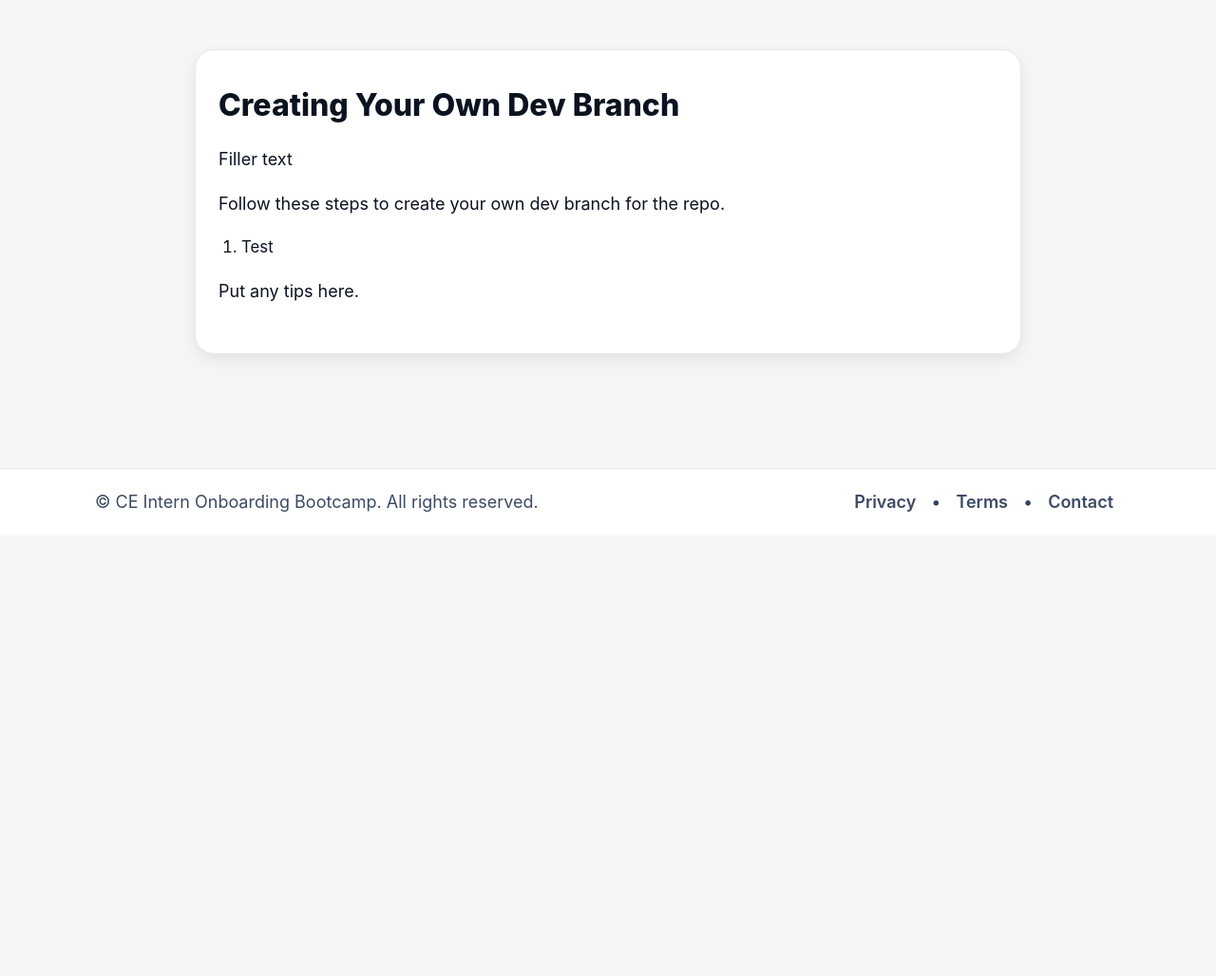
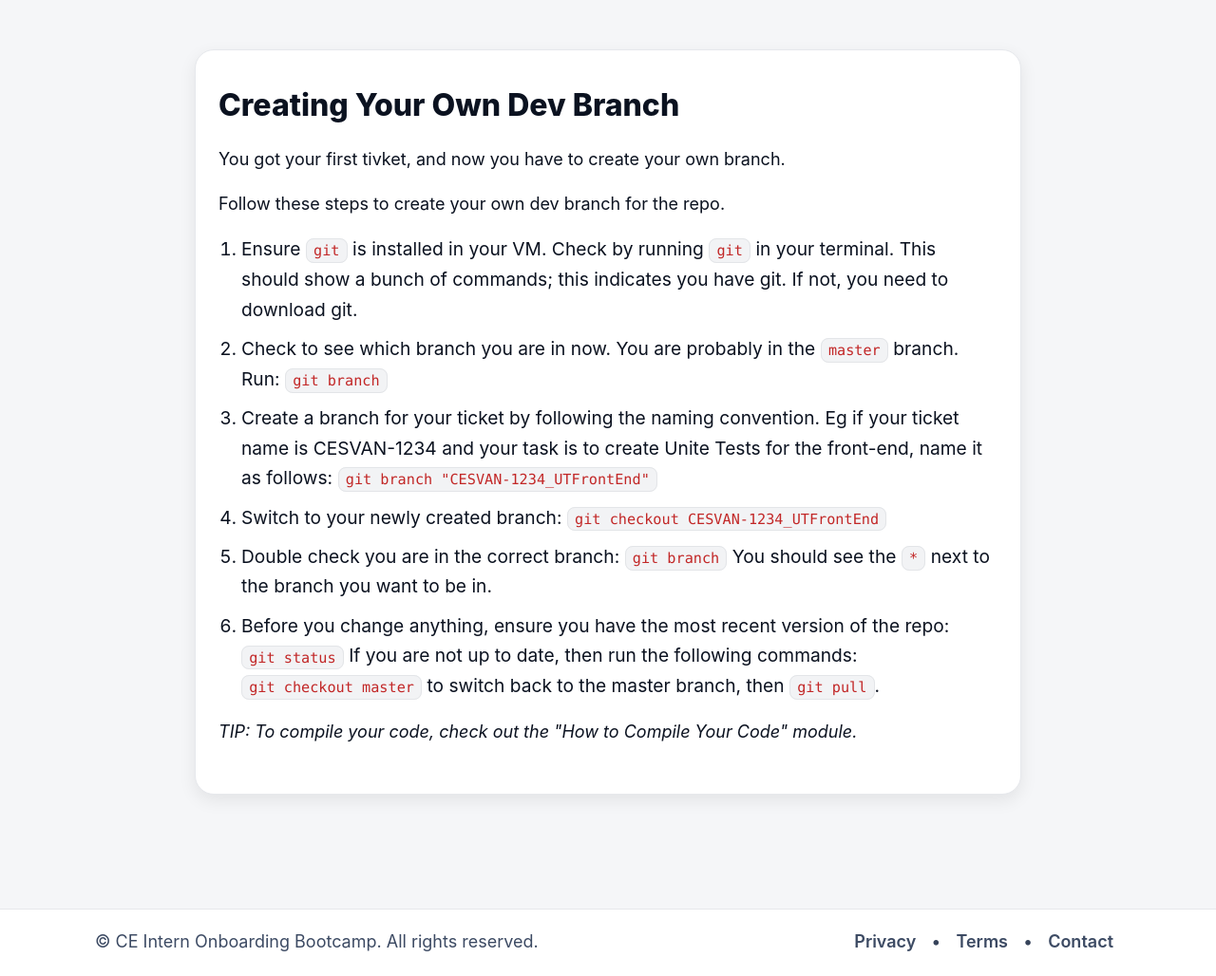
Before and after one commit to jinayeom/intern-onboarding, a Django app: page /modules/creating-branch/ in a window 1280 px wide. Shown: the part 75-1103 px from the top of the page at 95% size. Before the commit the page ends 614 px from the top, so only its background shows below. Run offline with Django 5.2, Linux system fonts and the light colour scheme.

Commit message:
Contributed to Creating Branch Module

```diff
--- a/core/static/core/css/site.v2.css
+++ b/core/static/core/css/site.v2.css
@@ -43,6 +43,10 @@ body{
   text-rendering: optimizeLegibility;
   font-size: 18px;                      /* readable base like iOS */
   line-height: 1.6;
+}
+
+.italic {
+  font-style: italic;
 }
 
 /* Utility container */
@@ -262,7 +266,7 @@ ol.numbered-list {
   margin: 1rem 0;
   padding-left: 1.5rem;
   color: var(--ink);
-  font-size: 1.05rem;
+  font-size: 1.2rem;
   line-height: 1.65;
 }
 ol.numbered-list li { margin-bottom: .6rem; }
--- a/core/templates/core/modules/pages/creating-branch.html
+++ b/core/templates/core/modules/pages/creating-branch.html
@@ -5,7 +5,7 @@
 <section class="module-detail">
     <h2 class="module-title">Creating Your Own Dev Branch</h2>
     <p class="body">
-        Filler text
+        You got your first tivket, and now you have to create your own branch.
     </p>
     <p class="body">
         Follow these steps to create your own dev branch for the repo.
@@ -13,12 +13,39 @@
 
     <ol class="numbered-list">
         <li class="numbered-list li">
-            Test
+            Ensure <code class="inline-code">git</code> is installed in your VM.
+            Check by running <code class="inline-code">git</code> in your terminal.
+            This should show a bunch of commands; this indicates you have git. If not,
+            you need to download git.
         </li>
-
+        <li class="numbered-list li">
+            Check to see which branch you are in now. You are probably in the <code class="inline-code">master</code>
+            branch. Run: <code class="inline-code">git branch</code>
+        </li>
+        <li class="numbered-list li">
+            Create a branch for your ticket by following the naming convention. Eg if your ticket name
+            is CESVAN-1234 and your task is to create Unite Tests for the front-end, name it as follows:
+            <code class="inline-code">git branch "CESVAN-1234_UTFrontEnd"</code>
+        </li>
+        <li class="numbered-list li">
+            Switch to your newly created branch:
+            <code class="inline-code">git checkout CESVAN-1234_UTFrontEnd</code>
+        </li>
+        <li class="numbered-list li">
+            Double check you are in the correct branch:
+            <code class="inline-code">git branch</code>
+            You should see the <code class="inline-code">*</code> next to the branch you want to be in.
+        </li>
+        <li class="numbered-list li">
+            Before you change anything, ensure you have the most recent version of the repo:
+            <code class="inline-code">git status</code>
+            If you are not up to date, then run the following commands:
+            <code class="inline-code">git checkout master</code> to switch back to the master branch, then
+            <code class="inline-code">git pull</code>.
+        </li>
     </ol>
-    <p class="note">
-        Put any tips here.
+    <p class="note italic">
+        TIP: To compile your code, check out the "How to Compile Your Code" module.
     </p>
 </section>
 {% endblock %}
--- a/core/templates/core/modules/pages/ssh-dev-env.html
+++ b/core/templates/core/modules/pages/ssh-dev-env.html
@@ -46,7 +46,7 @@
             Once successfully created, go back to the browser and log in with your account details.
         </li>
     </ol>
-    <p class="note">
+    <p class="note italic">
         Tip: If you encounter “Permission denied (publickey)” errors, check file permissions on your <code class="inline-code">~/.ssh</code> folder.
     </p>
 </section>
```
